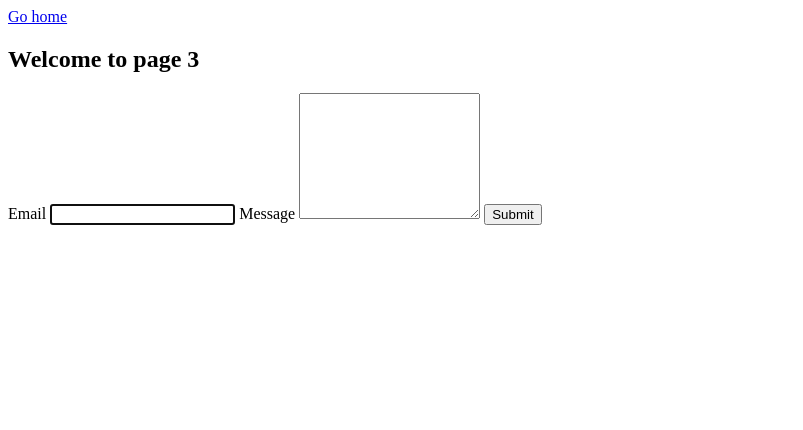
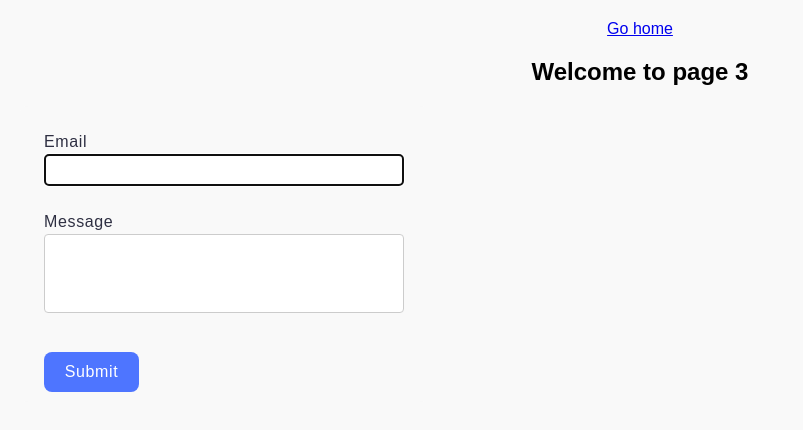
Before and after one commit to AnaChaplyhina/goit-js-hw-09, a plain HTML site: page 2-form.html in a window 1280 px wide. Shown: the whole page, without its empty margins (0-803 px from the left). Drawn offline with Linux system fonts and the light colour scheme.

Commit message:
Deploying to gh-pages from @ AnaChaplyhina/goit-js-hw-09@69f2f5b9ab557feaf1797194b5f18d2f9e0be9e6 🚀

```diff
--- a/2-form.html
+++ b/2-form.html
@@ -7,7 +7,7 @@
     <title>Form</title>
     <script type="module" crossorigin src="/goit-js-hw-09/2-form.js"></script>
     <link rel="modulepreload" crossorigin href="/goit-js-hw-09/assets/modulepreload-polyfill-B5Qt9EMX.js">
-    <link rel="modulepreload" crossorigin href="/goit-js-hw-09/assets/styles-l0sNRNKZ.js">
+    <link rel="stylesheet" crossorigin href="/goit-js-hw-09/assets/styles-CojSU1IQ.css">
   </head>
   <body>
     <section>
--- a/2-form.js
+++ b/2-form.js
@@ -1,2 +1,2 @@
-import"./assets/modulepreload-polyfill-B5Qt9EMX.js";import"./assets/styles-l0sNRNKZ.js";const e={email:"",message:""};function o(){localStorage.setItem("feedback-form-state",JSON.stringify(e))}function r(){const a=localStorage.getItem("feedback-form-state");if(a){const t=JSON.parse(a);e.email=t.email||"",e.message=t.message||"",document.querySelector('input[name="email"]').value=e.email,document.querySelector('textarea[name="message"]').value=e.message}}function l(a){const{name:t,value:n}=a.target;t in e&&(e[t]=n.trim(),o())}function s(a){if(a.preventDefault(),!e.email||!e.message){alert("Fill please all fields");return}console.log(e),localStorage.removeItem("feedback-form-state"),e.email="",e.message="",document.querySelector('input[name="email"]').value="",document.querySelector('textarea[name="message"]').value=""}window.addEventListener("DOMContentLoaded",r);const m=document.querySelector(".feedback-form");m.addEventListener("input",l);m.addEventListener("submit",s);
+import"./assets/modulepreload-polyfill-B5Qt9EMX.js";/* empty css                      */const e={email:"",message:""};function o(){localStorage.setItem("feedback-form-state",JSON.stringify(e))}function r(){const a=localStorage.getItem("feedback-form-state");if(a){const t=JSON.parse(a);e.email=t.email||"",e.message=t.message||"",document.querySelector('input[name="email"]').value=e.email,document.querySelector('textarea[name="message"]').value=e.message}}function l(a){const{name:t,value:n}=a.target;t in e&&(e[t]=n.trim(),o())}function s(a){if(a.preventDefault(),!e.email||!e.message){alert("Fill please all fields");return}console.log(e),localStorage.removeItem("feedback-form-state"),e.email="",e.message="",document.querySelector('input[name="email"]').value="",document.querySelector('textarea[name="message"]').value=""}window.addEventListener("DOMContentLoaded",r);const m=document.querySelector(".feedback-form");m.addEventListener("input",l);m.addEventListener("submit",s);
 //# sourceMappingURL=2-form.js.map
--- /dev/null
+++ b/assets/styles-CojSU1IQ.css
@@ -0,0 +1 @@
+body{font-family:Arial,sans-serif;background-color:#f9f9f9;margin:0;padding:0}section{padding:20px;text-align:center}.gallery{display:grid;grid-template-columns:repeat(3,1fr);gap:20px;padding:20px;list-style-type:none}.gallery-item{border-radius:10px;overflow:hidden;box-shadow:0 4px 6px #0000001a}.gallery-link{display:block}.gallery-image{display:block;width:100%;height:auto;transition:transform .3s ease}.gallery-item:hover .gallery-image{transform:scale(1.05)}.feedback-form{border-radius:8px;padding:24px;width:408px;height:296px;box-sizing:border-box;background-color:#f9f9f9}.feedback-form label{display:block;margin-bottom:8px;text-align:left;font-weight:400;font-size:16px;line-height:1.5;letter-spacing:.04em;color:#2e2f42}.feedback-form input,.feedback-form textarea{width:360px;height:32px;padding:8px;margin-bottom:16px;border-radius:4px;border:1px solid #ccc;box-sizing:border-box}.feedback-form textarea{height:79px;resize:none}.feedback-form button{border-radius:8px;padding:8px 16px;width:95px;height:40px;background-color:#4e75ff;border:none;cursor:pointer;display:block;text-align:left;font-weight:500;font-size:16px;line-height:1.5;letter-spacing:.04em;color:#fff;display:flex;justify-content:center;align-items:center;margin-top:16px}.feedback-form button:hover{background-color:#3d5fcc}
--- a/assets/styles-l0sNRNKZ.js
+++ /dev/null
@@ -1,2 +0,0 @@
-
-//# sourceMappingURL=styles-l0sNRNKZ.js.map
```
Also changed, not shown: 1-gallery.html (+1 -1 lines), 1-gallery.js (+1 -1 lines), 1 other file.
